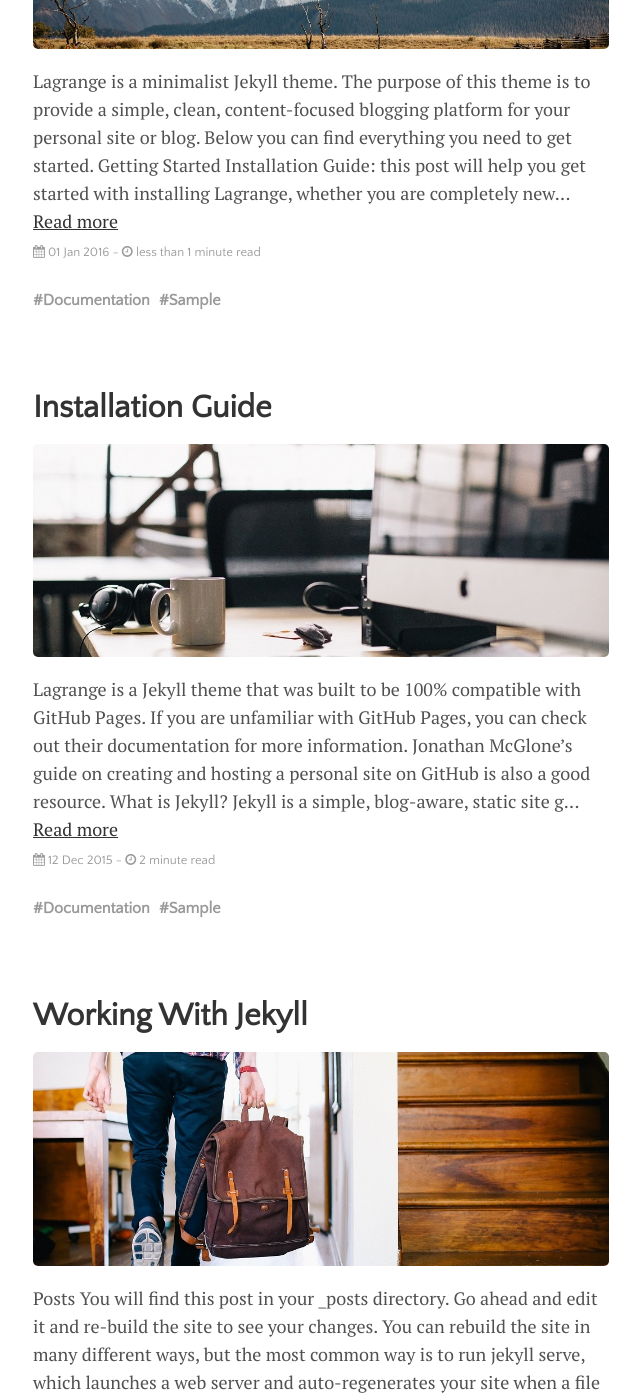
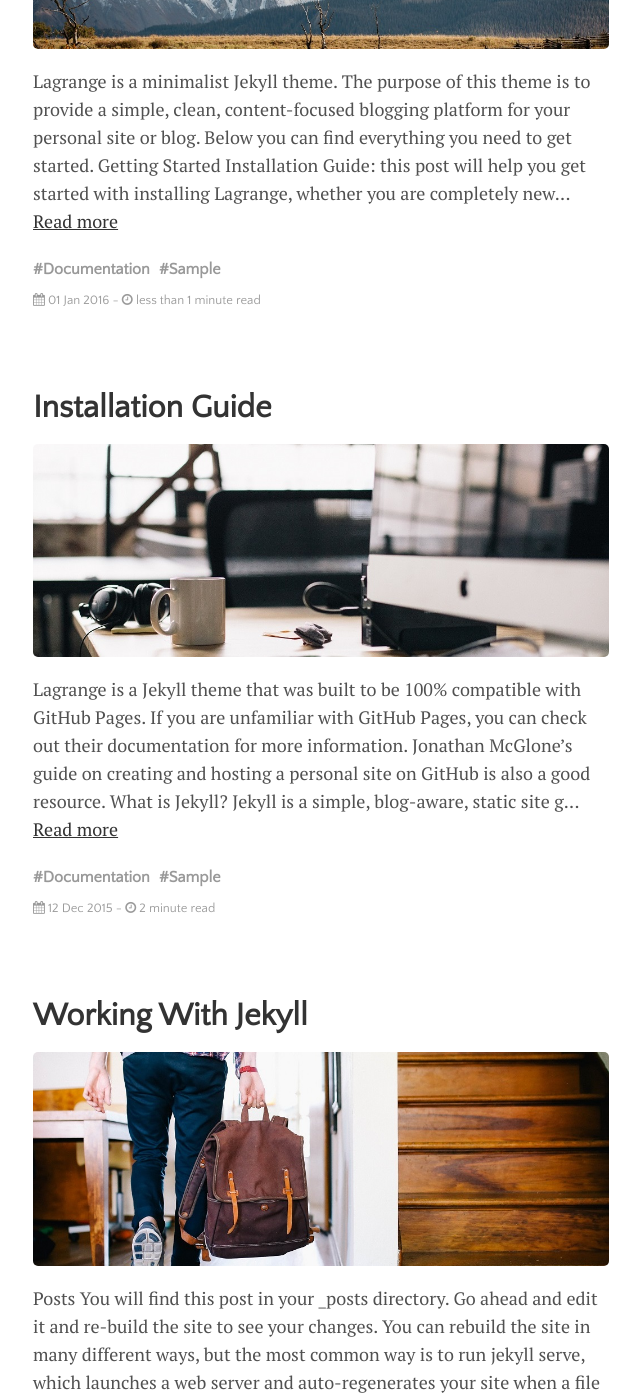
Before and after one commit to manuel-guilbault/manuel-guilbault.github.io, a Jekyll site: the page built from index.html, in a window 1280 px wide and 1400 px high, scrolled down 380 px. Shown: the whole window, without its empty margins (319-959 px from the left). Built offline with Jekyll 4.4.1, drawn with Linux system fonts in a browser that asks for light colours; nearby versions of some CDN libraries; the list of posts is cut into pages by our own code; some of the changed text lies outside the part shown.

Commit message:
Move tags in blog main page

```diff
--- a/index.html
+++ b/index.html
@@ -13,15 +13,17 @@ title: Home
   {% endif %}
   <p>
     {{ post.content | strip_html | truncate: 350 }} <a href="{{ site.baseurl }}{{ post.url }}">Read more</a>
+
+    {% if post.tags %}
+      <div>
+        {% for tag in post.tags %}
+          <a href="{{ site.baseurl }}/tags.html#{{tag}}" class="tag">#{{tag}}</a>
+        {% endfor %}
+      </div>
+    {% endif %}
+
     <span class="post-date" style="margin-top:3px"><i class="fa fa-calendar" aria-hidden="true"></i> {{ post.date | date_to_string }} - <i class="fa fa-clock-o" aria-hidden="true"></i> {% include read-time.html %}</span>
   </p>
-  {% if post.tags %}
-    <div>
-      {% for tag in post.tags %}
-        <a href="{{ site.baseurl }}/tags.html#{{tag}}" class="tag">#{{tag}}</a>
-      {% endfor %}
-    </div>
-  {% endif %}
 </div>
 {% endfor %}
 
```
